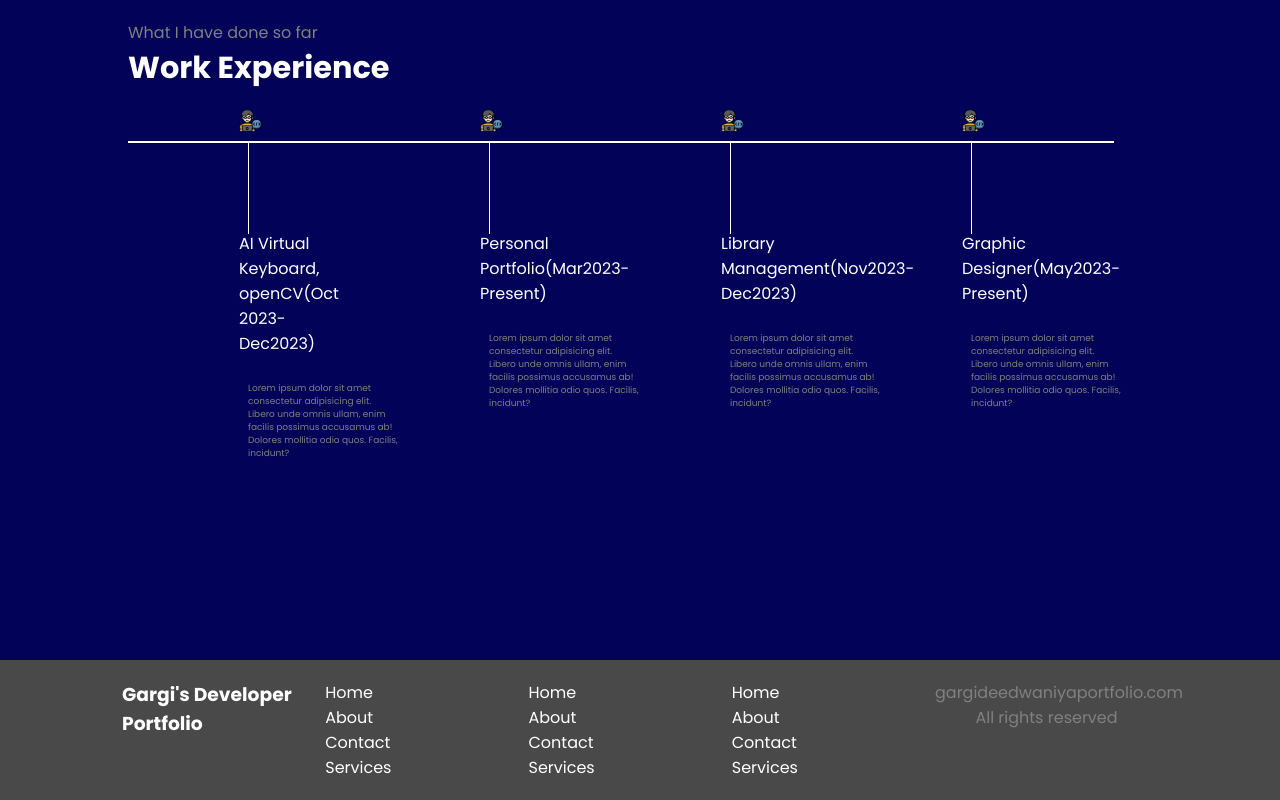
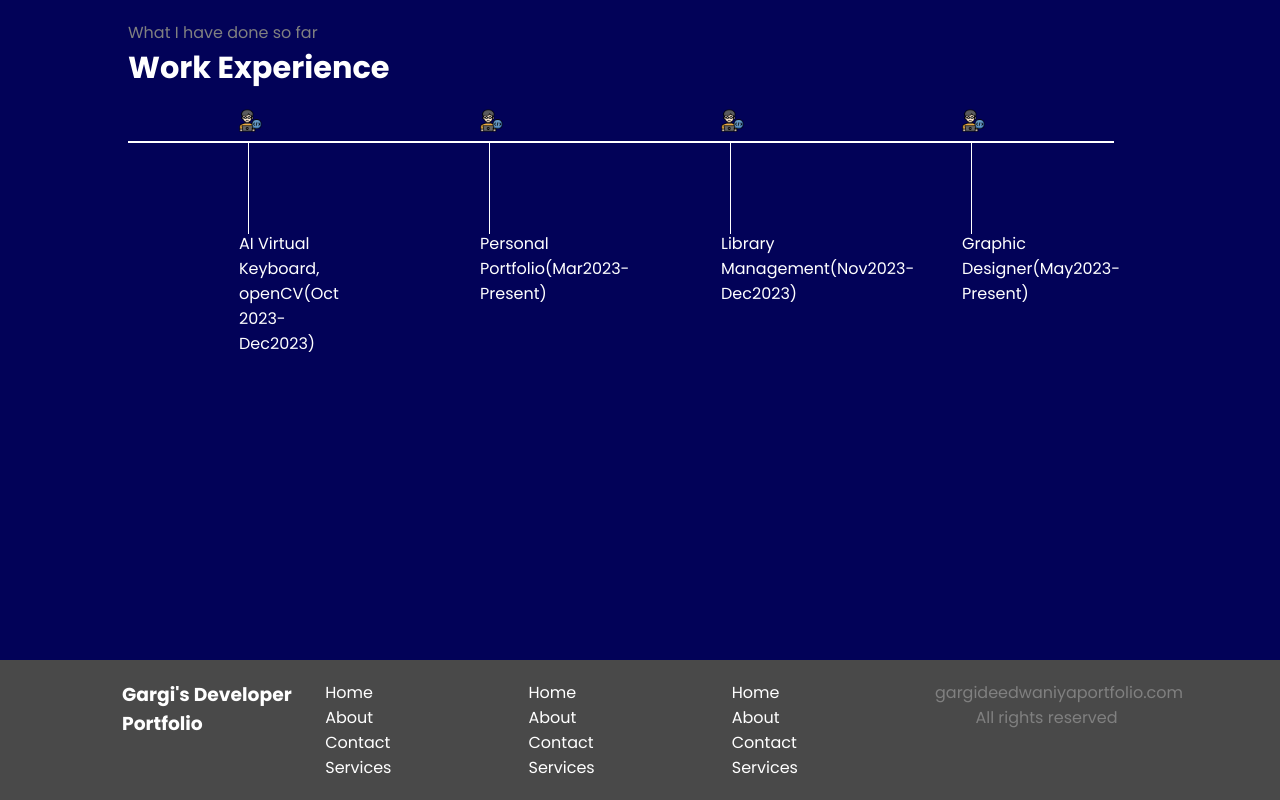
Before and after one commit to gargideedwaniya/PersonalPortfolio, a plain HTML site: page index.html in a window 1280 px wide. Shown: the part 737-1537 px from the top of the page. Drawn offline with nearby package versions, Linux system fonts and the light colour scheme.

Commit message:
Update index.html

```diff
--- a/index.html
+++ b/index.html
@@ -208,10 +208,6 @@
               AI Virtual Keyboard, openCV(Oct 2023-Dec2023)
             </div>
             <div class="vertical-desc">
-                Lorem ipsum dolor sit amet consectetur adipisicing elit.
-                Libero unde omnis ullam, enim facilis
-                possimus accusamus ab! Dolores mollitia odio quos. Facilis,
-                incidunt?
             </div>
           </div>
 
@@ -221,10 +217,6 @@
               Personal Portfolio(Mar2023-Present)
             </div>
             <div class="vertical-desc">
-                Lorem ipsum dolor sit amet consectetur adipisicing elit.
-                Libero unde omnis ullam, enim facilis
-                possimus accusamus ab! Dolores mollitia odio quos. Facilis,
-                incidunt?
             </div>
           </div>
 
@@ -234,10 +226,6 @@
               Library Management(Nov2023-Dec2023)
             </div>
             <div class="vertical-desc">
-                Lorem ipsum dolor sit amet consectetur adipisicing elit.
-                Libero unde omnis ullam, enim facilis
-                possimus accusamus ab! Dolores mollitia odio quos. Facilis,
-                incidunt?
             </div>
           </div>
 
@@ -247,10 +235,6 @@
               Graphic Designer(May2023-Present)
             </div>
             <div class="vertical-desc">
-                Lorem ipsum dolor sit amet consectetur adipisicing elit.
-                Libero unde omnis ullam, enim facilis
-                possimus accusamus ab! Dolores mollitia odio quos. Facilis,
-                incidunt?
             </div>
           </div>
 
```
